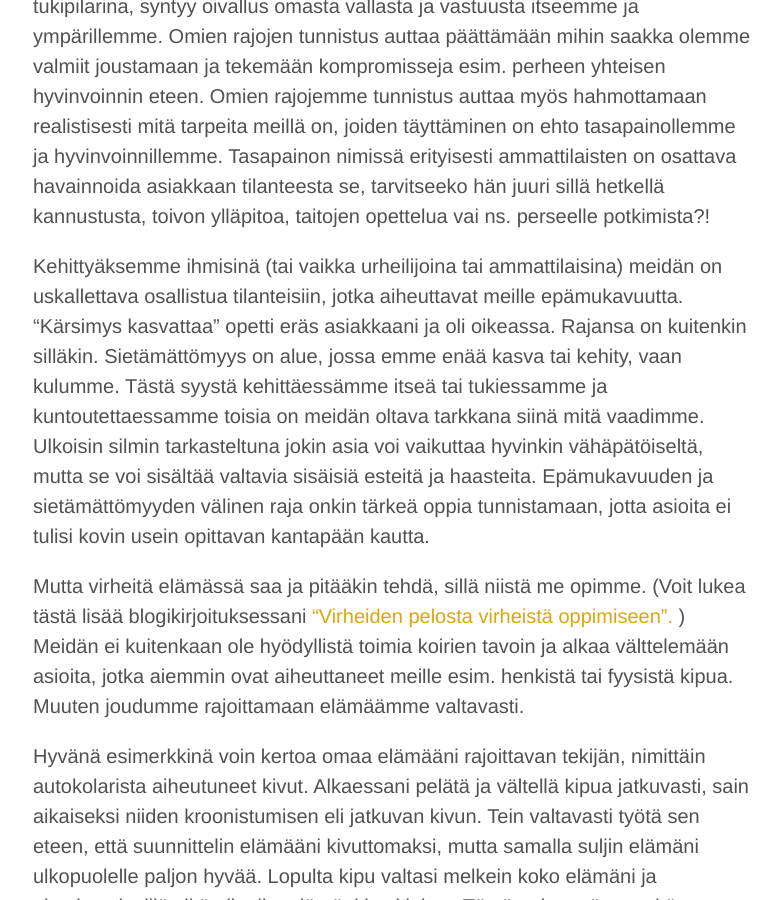
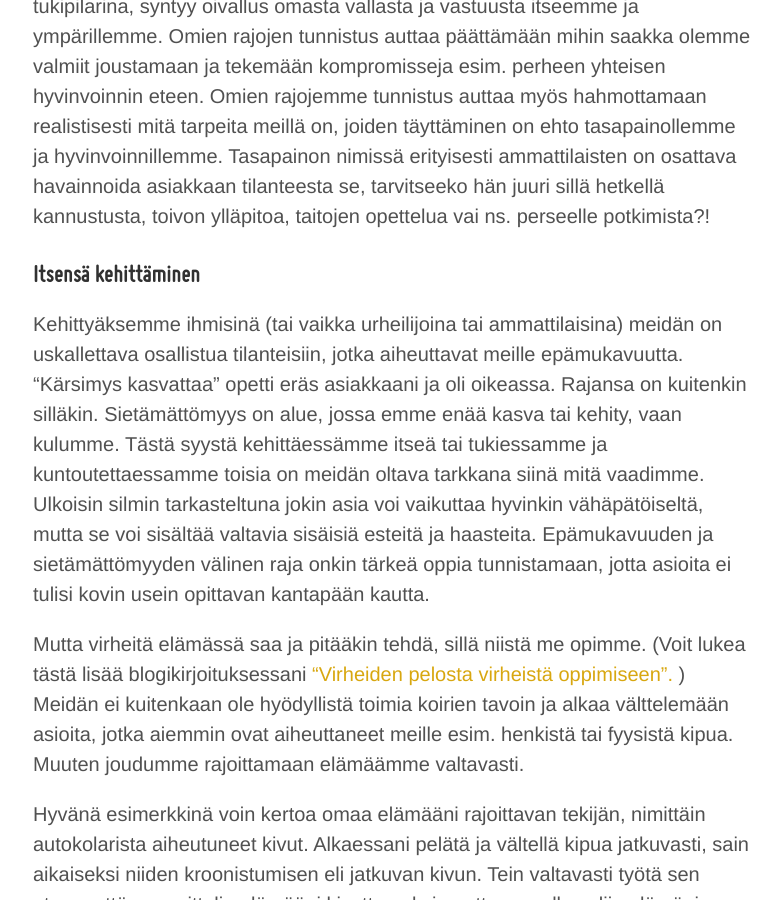
Before and after one commit to niinapiira/neppari.net, a Jekyll site: the page built from _posts/2016-03-17-tasapainoa-ja-joustavuutta-elamaan.md, in a window 1280 px wide and 900 px high, scrolled down 3031 px. Shown: the whole window, without its empty margins (247-1028 px from the left). Built offline with Jekyll 4.4.1, drawn with Linux system fonts in a browser that asks for light colours.

Commit message:
Updated 2016-03-17-tasapainoa-ja-joustavuutta-elamaan.md

```diff
--- a/_posts/2016-03-17-tasapainoa-ja-joustavuutta-elamaan.md
+++ b/_posts/2016-03-17-tasapainoa-ja-joustavuutta-elamaan.md
@@ -35,6 +35,8 @@ Elämässä tarvitaan aina joustavuutta, sillä kohtaamamme tilanteet voivat oll
 
 Jokaisen ymmärtäessä oman roolinsa ja mahdollisuutensa tasapainon yhtenä tukipilarina, syntyy oivallus omasta vallasta ja vastuusta itseemme ja ympärillemme. Omien rajojen tunnistus auttaa päättämään mihin saakka olemme valmiit joustamaan ja tekemään kompromisseja esim. perheen yhteisen hyvinvoinnin eteen. Omien rajojemme tunnistus auttaa myös hahmottamaan realistisesti mitä tarpeita meillä on, joiden täyttäminen on ehto tasapainollemme ja hyvinvoinnillemme. Tasapainon nimissä erityisesti ammattilaisten on osattava havainnoida asiakkaan tilanteesta se, tarvitseeko hän juuri sillä hetkellä kannustusta, toivon ylläpitoa, taitojen opettelua vai ns. perseelle potkimista?!
 
+### Itsensä kehittäminen
+
 Kehittyäksemme ihmisinä (tai vaikka urheilijoina tai ammattilaisina) meidän on uskallettava osallistua tilanteisiin, jotka aiheuttavat meille epämukavuutta. "Kärsimys kasvattaa" opetti eräs asiakkaani ja oli oikeassa. Rajansa on kuitenkin silläkin. Sietämättömyys on alue, jossa emme enää kasva tai kehity, vaan kulumme. Tästä syystä kehittäessämme itseä tai tukiessamme ja kuntoutettaessamme toisia on meidän oltava tarkkana siinä mitä vaadimme. Ulkoisin silmin tarkasteltuna jokin asia voi vaikuttaa hyvinkin vähäpätöiseltä, mutta se voi sisältää valtavia sisäisiä esteitä ja haasteita. Epämukavuuden ja sietämättömyyden välinen raja onkin tärkeä oppia tunnistamaan, jotta asioita ei tulisi kovin usein opittavan kantapään kautta.
 
 Mutta virheitä elämässä saa ja pitääkin tehdä, sillä niistä me opimme. (Voit lukea tästä lisää blogikirjoituksessani ["Virheiden pelosta virheistä oppimiseen".](/blogi/virheiden-pelosta-virheista-oppimiseen/) ) Meidän ei kuitenkaan ole hyödyllistä toimia koirien tavoin ja alkaa välttelemään asioita, jotka aiemmin ovat aiheuttaneet meille esim. henkistä tai fyysistä kipua. Muuten joudumme rajoittamaan elämäämme valtavasti.
```
